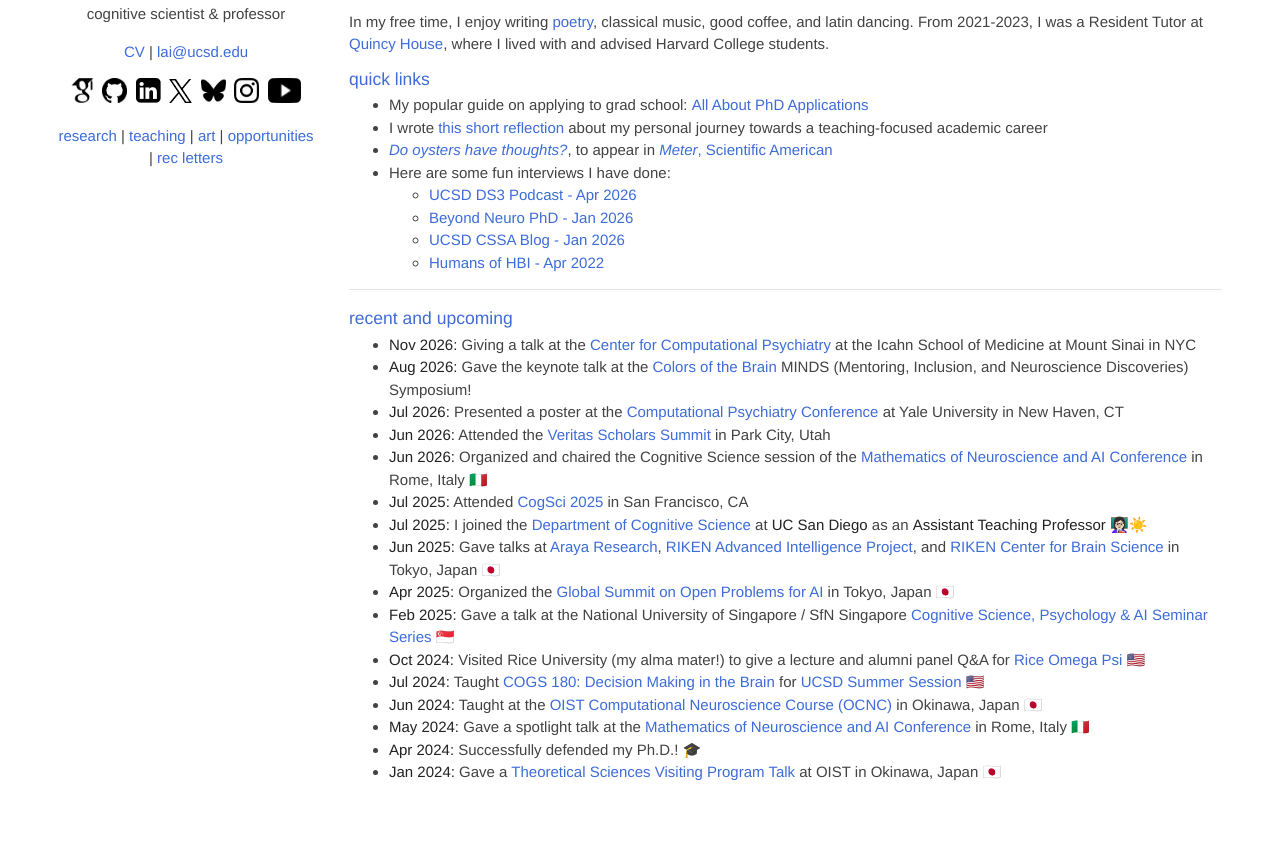
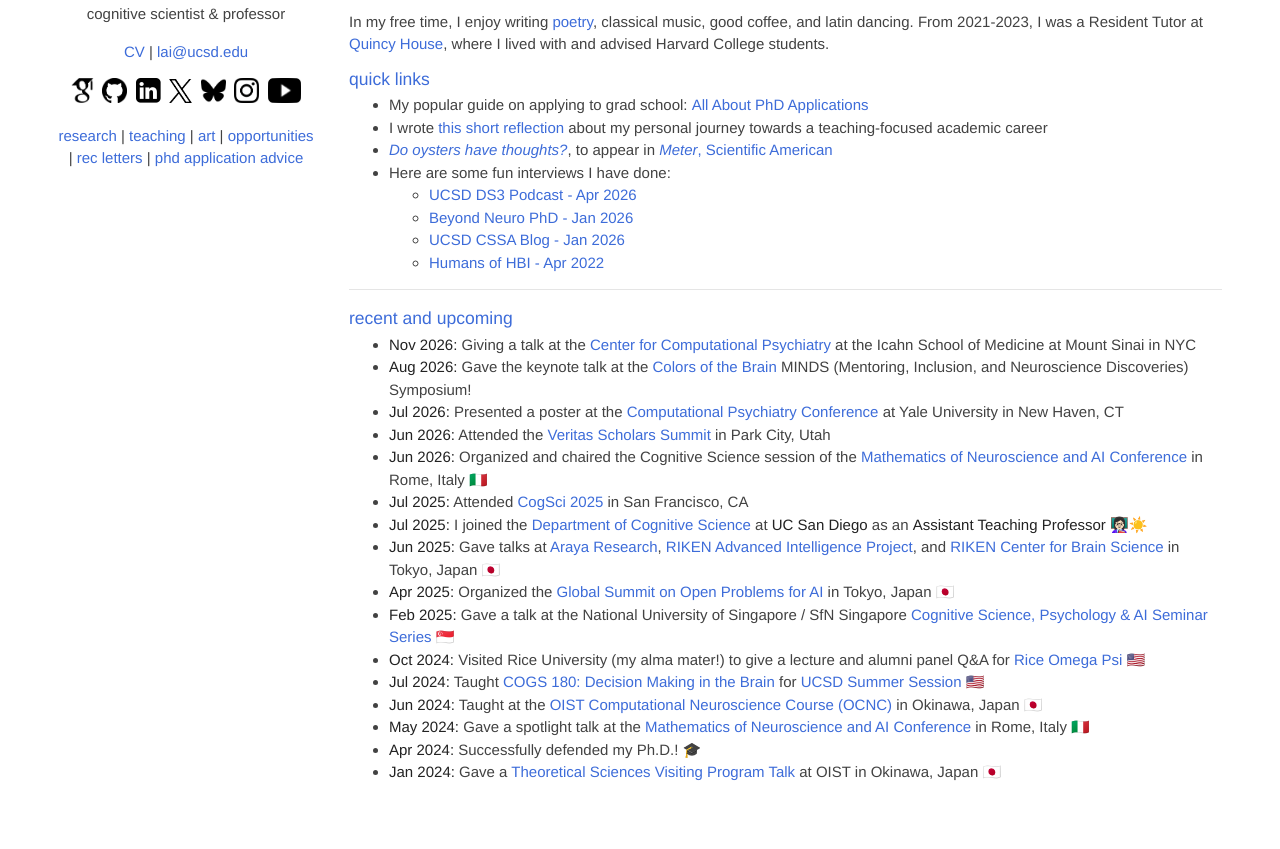
Before and after one commit to lucylai96/lucylai96.github.io, a Jekyll site: the page built from index.md, in a window 1280 px wide. Shown: the part 282-1131 px from the top of the page. Built offline with Jekyll 4.4.1, drawn with Linux system fonts in a browser that asks for light colours; our own code applies the rules of GitHub Pages for plain Markdown files.

Commit message:
Update default.html

```diff
--- a/_layouts/default.html
+++ b/_layouts/default.html
@@ -46,7 +46,7 @@
         </p>
 
          <p> <a href="http://lucylai.com/research.html">research</a> | <a href="http://lucylai.com/teaching.html">teaching</a> | <a href="http://lucylai.com/art.html">art</a> | <a href="http://lucylai.com/opps.html">opportunities</a> | <a href="http://lucylai.com/letters.html">rec letters</a>
-</p>
+| <a href="http://lucylai.com/blog/gradapps.html">phd application advice</a> </p>
 
         <!--<p> <a href="http://lucylai.com/research.html">research</a> | <a href="http://lucylai.com/teaching.html">teaching</a> | <a href="http://lucylai.com/art.html">art</a>-->
 
```
